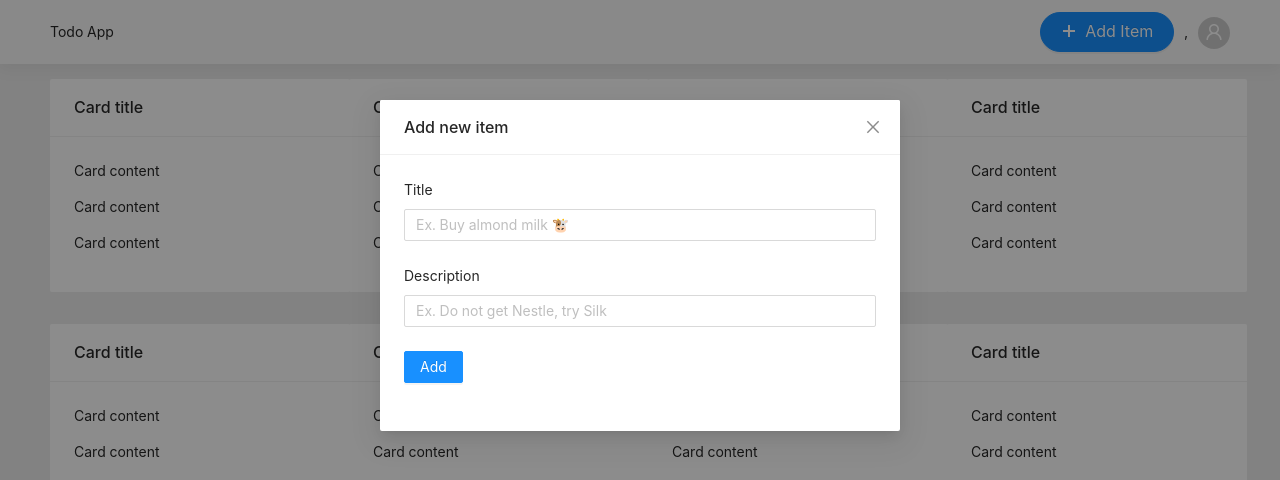
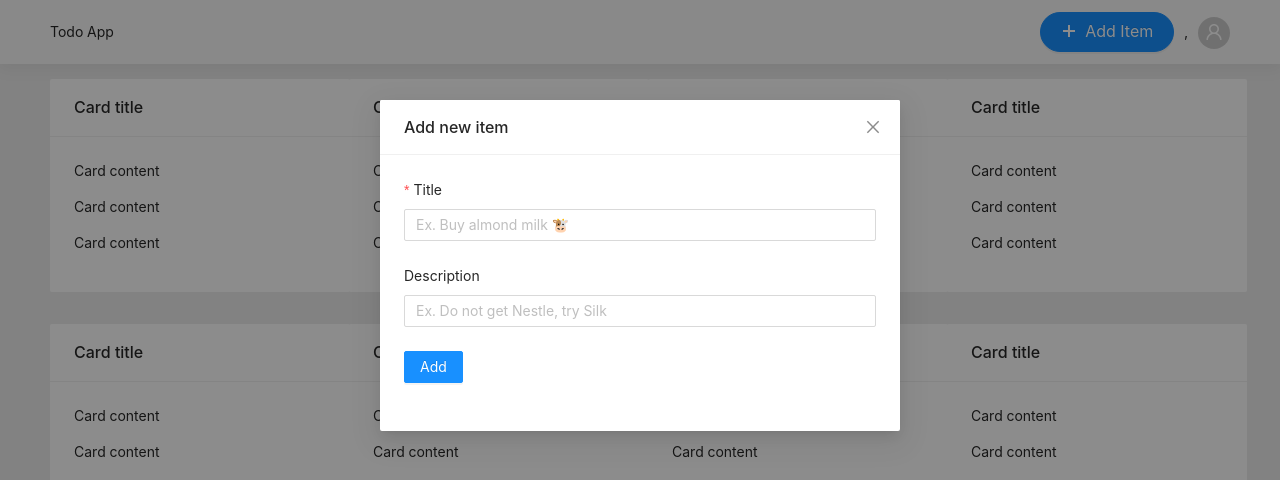
Before and after one commit to ralphZero/todo-react-app, a React (Create React App) app: page / in a window 1280 px wide. Both pictures are taken after a click on the button "Add Item". Shown: the top 480 px of the page. Built offline with nearby package versions, Linux system fonts and the light colour scheme.

Commit message:
card ui built

```diff
--- a/src/components/AddButton.jsx
+++ b/src/components/AddButton.jsx
@@ -1,4 +1,4 @@
-import React, { useContext } from 'react';
+import React, { useContext, useState } from 'react';
 import { PlusOutlined } from '@ant-design/icons'
 import { Button, Modal, Form, Input } from 'antd';
 
@@ -8,6 +8,25 @@ import { ModalContext } from '../contexts/ModalContext';
 const AddCommentForm = () => {
 
     const { isVisible, toggleModal } = useContext(ModalContext);
+    const [ isBusy, setBusy ] = useState(false);
+
+    const onFinish = (values) => {
+        setBusy(true);
+        console.log('Success', values);
+        setTimeout(() => {
+            toggleModal();
+            setBusy(false);
+        }, 2000);
+
+    }
+
+    const onFinishFailed = (errorInfo) => {
+        setBusy(true)
+        console.log('Failed' + errorInfo);
+        setTimeout(() => {
+            setBusy(false);
+        }, 2000);
+    }
 
     return (
         <>
@@ -19,21 +38,19 @@ const AddCommentForm = () => {
                 visible={isVisible}
                 footer={null}
                 onCancel={toggleModal}
-                okButtonProps={{
-                    hidden: true,
-                }}
-                cancelButtonProps={{
-                    hidden: true,
-                }}>
-                <Form layout="vertical">
-                    <Form.Item label="Title" name="title">
+                confirmLoading={true}
+                okButtonProps={{hidden: true}}
+                cancelButtonProps={{hidden: true}}>
+                <Form layout="vertical" onFinish={onFinish}
+                    onFinishFailed={onFinishFailed}>
+                    <Form.Item label="Title" name="title" rules={[{ required: true, message: 'Please add a title' }]}>
                         <Input placeholder="Ex. Buy almond milk 🐮" />
                     </Form.Item>
                     <Form.Item label="Description" name="description">
                         <Input placeholder="Ex. Do not get Nestle, try Silk" />
                     </Form.Item>
                     <Form.Item>
-                        <Button type="primary" htmlType="submit">Add</Button>
+                        <Button loading={isBusy} type="primary" htmlType="submit">Add</Button>
                     </Form.Item>
                 </Form>
             </Modal>
```
